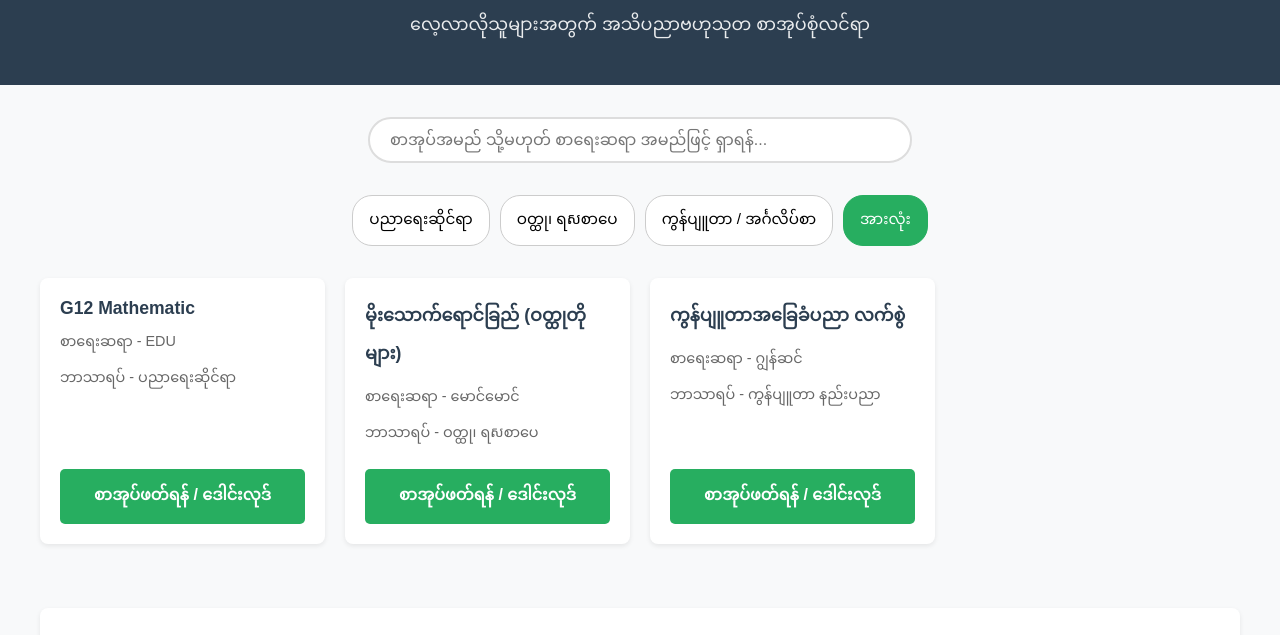
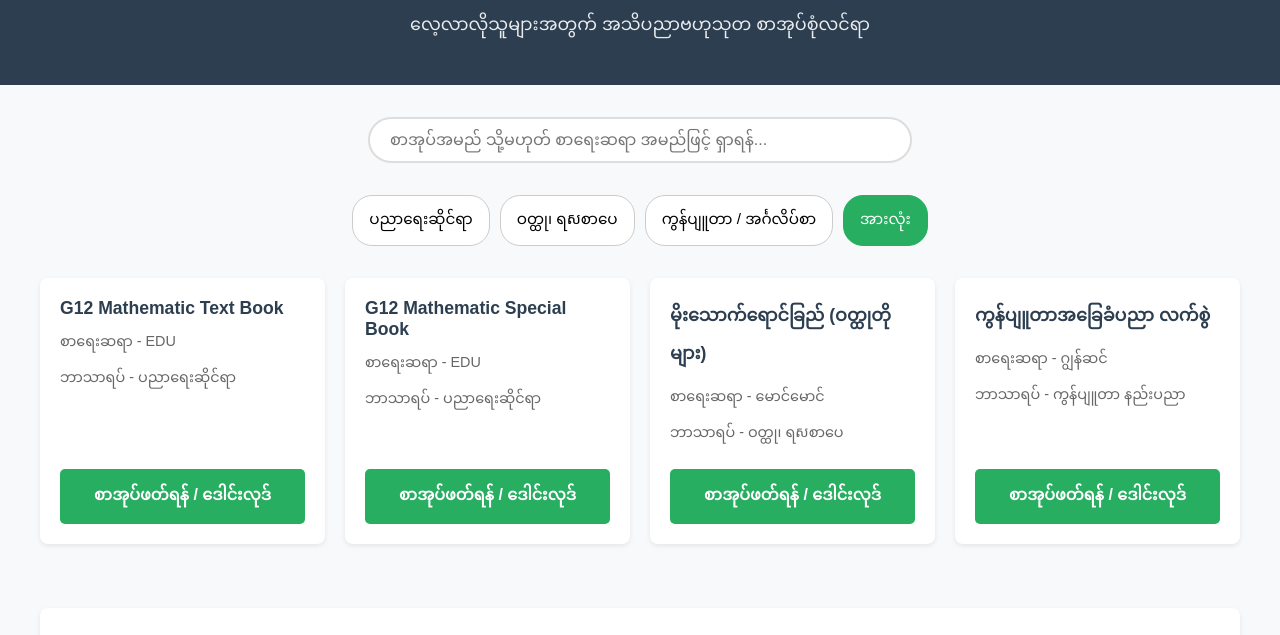
Before and after one commit to myasoe777-bravo/Online-Library, a plain HTML site: page index.html in a window 1280 px wide. Shown: the part 120-755 px from the top of the page. Drawn offline with Linux system fonts and the light colour scheme.

Commit message:
Update index.html

```diff
--- a/index.html
+++ b/index.html
@@ -185,7 +185,7 @@
             <!-- Book 1 -->
             <div class="book-card" data-category="edu" data-keywords="သင်္ချာ math ">
                 <div class="book-content">
-                    <div class="book-title">G12 Mathematic</div>
+                    <div class="book-title">G12 Mathematic Text Book</div>
                     <div class="book-author">စာရေးဆရာ - EDU</div>
                     <div class="book-cat">ဘာသာရပ် - ပညာရေးဆိုင်ရာ</div>
                 </div>
@@ -193,6 +193,15 @@
             </div>
 
             <!-- Book 2 -->
+            <div class="book-card" data-category="edu" data-keywords="သင်္ချာ math ">
+                <div class="book-content">
+                    <div class="book-title">G12 Mathematic Special Book</div>
+                    <div class="book-author">စာရေးဆရာ - EDU</div>
+                    <div class="book-cat">ဘာသာရပ် - ပညာရေးဆိုင်ရာ</div>
+                </div>
+                <a href="#" class="download-btn" target="_blank">စာအုပ်ဖတ်ရန် / ဒေါင်းလုဒ်</a>
+            </div>
+            <!-- Book 20 -->
             <div class="book-card" data-category="lit" data-keywords="မိုးသောက်ရောင်ခြည် ဝတ္ထု တို">
                 <div class="book-content">
                     <div class="book-title">မိုးသောက်ရောင်ခြည် (ဝတ္ထုတိုများ)</div>
```
